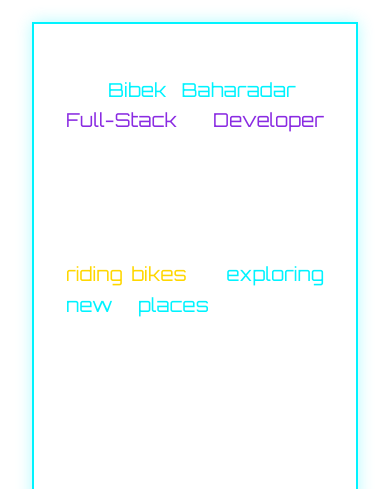
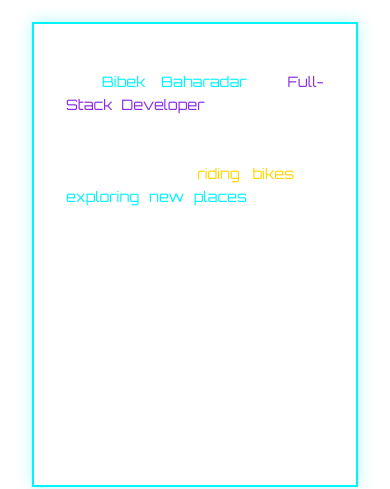
Before and after one commit to bibek26/portfolio, a React (Create React App) app: page / in a window 390 px wide. Shown: the part 940-1429 px from the top of the page. Built offline with nearby package versions, Linux system fonts and the light colour scheme.

Commit message:
font-size

```diff
--- a/public/index.html
+++ b/public/index.html
@@ -2,10 +2,11 @@
 <!DOCTYPE html>
 <html lang="en">
 <head>
+  <link rel="icon" href="%PUBLIC_URL%/favicon.ico" />
   <meta charset="utf-8" />
   <meta name="viewport" content="width=device-width, initial-scale=1.0" />
   <link rel="stylesheet" href="https://fonts.googleapis.com/css2?family=Roboto:wght@400;700&display=swap" />
-  <title>Batman Portfolio</title>
+  <title>Bibek Baharadar</title>
 </head>
 <body>
   <div id="root"></div>
--- a/src/components/AboutMe.css
+++ b/src/components/AboutMe.css
@@ -179,4 +179,8 @@
     width: 100px;
     margin-top: 1.5rem;
   }
+
+  .about-description{
+    font-size: 0.9rem;
+  }
 }
```
Also changed, not shown: public/batman-emblem.png (renamed from src/assets/batman-emblem.png).
